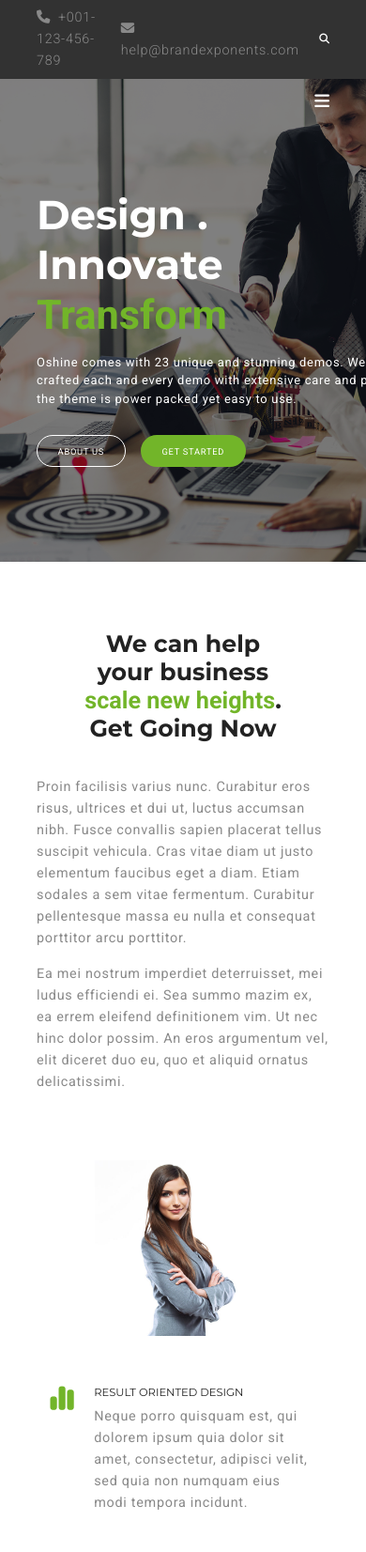
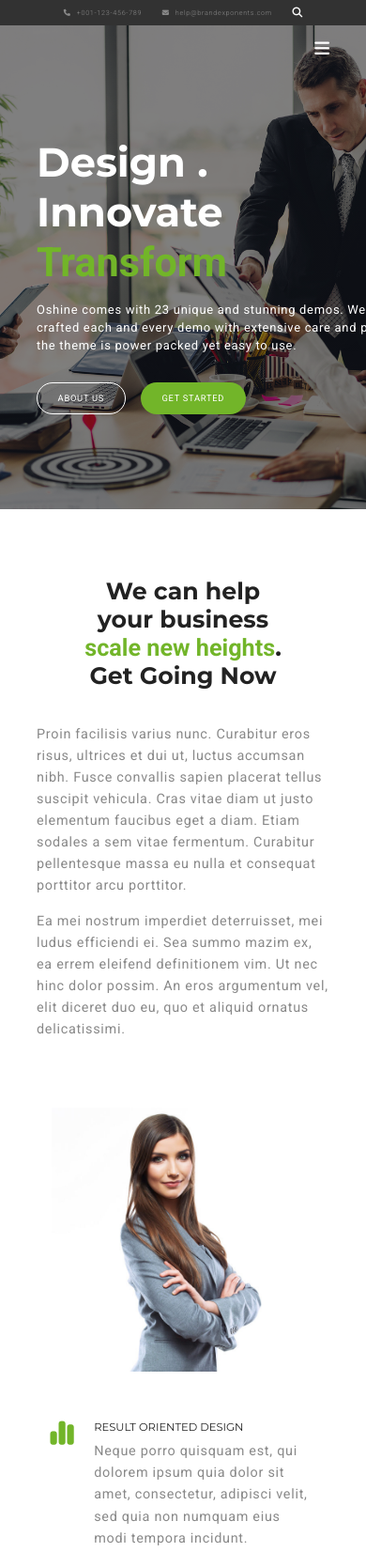
Before and after one commit to devdashk/Oshine_Business, a plain HTML site: page index.html in a window 390 px wide. Shown: the top 1652 px of the page at 94% size. Drawn offline with Linux system fonts and the light colour scheme.

Commit message:
last edit

```diff
--- a/ress.css
+++ b/ress.css
@@ -53,7 +53,7 @@
 
 
       .business_info_left {
-        flex-basis: 60%;
+        flex-basis: 90%;
         margin: auto;
         margin-bottom: 5rem;
     }
@@ -96,6 +96,14 @@
         font-size: 2rem;
     }
 
+    #project h2 {
+        text-align: center;
+    }
+
+    .top_menu_left p {
+        font-size: 1rem;
+    }
+
 
 
 }
--- a/style.css
+++ b/style.css
@@ -10,6 +10,10 @@
 }
 html{
     font-size: 62.5%;
+}
+
+body{
+  overflow-x: hidden;
 }
 
 h1, h2, h3, h4, h5, h6{
```
